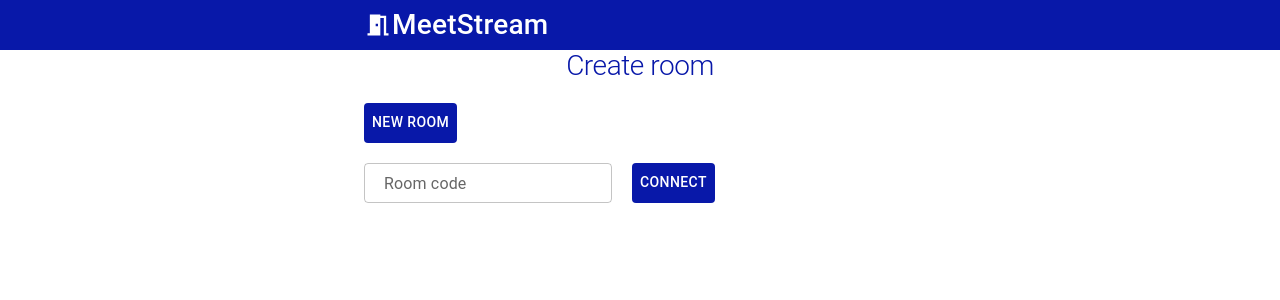
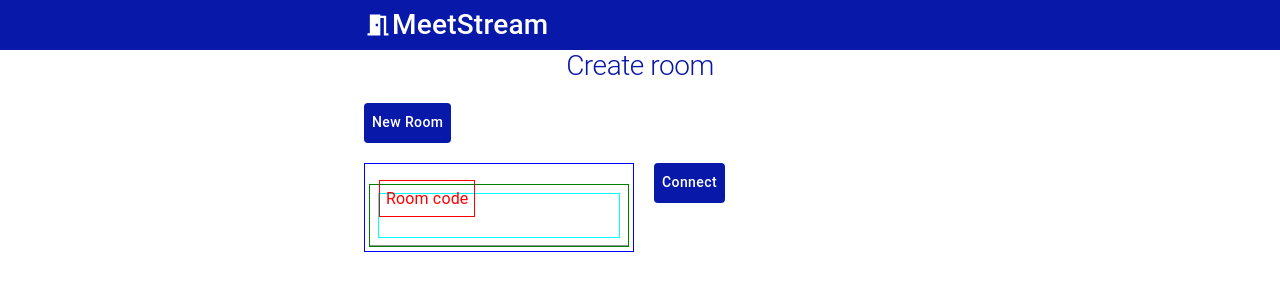
Before and after one commit to Yarzik7/meet-stream, a Next.js app: page / in a window 1280 px wide. Shown: the top 300 px of the page. Built offline with nearby package versions, Linux system fonts and the light colour scheme.

Commit message:
Test manipulations with MUI input

```diff
--- a/src/components/CustomButton/CustomButton.tsx
+++ b/src/components/CustomButton/CustomButton.tsx
@@ -12,6 +12,7 @@ const CustomButton = ({ children, ...props }: ICustomButtonProps) => {
         backgroundColor: "var(--accent-color)",
         color: "var(--primary-text-color)",
         height: 40,
+        textTransform: "Capitalize",
       }}
       {...props}
     >
--- a/src/components/Input/Input.tsx
+++ b/src/components/Input/Input.tsx
@@ -1,5 +1,10 @@
 import React, { useId } from "react";
-import { TextField } from "@mui/material";
+import {
+  // InputBase,
+  FormControl,
+  InputLabel,
+  Input as InputMUI,
+} from "@mui/material";
 
 interface IInputProps {
   label?: string;
@@ -7,18 +12,42 @@ interface IInputProps {
 
 const Input = ({ label }: IInputProps) => {
   const inputId = useId();
+  // console.log(label);
   return (
-    <TextField
-      id={inputId}
-      label={label}
-      slotProps={{
-        inputLabel: { sx: { top: "50%", transform: "translate(20px, -50%)" } },
-        input: {
-          sx: { height: "40px" },
-        },
-      }}
-    />
+    <>
+      <FormControl sx={{ border: "1px solid blue", padding: "4px" }}>
+        <InputLabel
+          htmlFor={inputId}
+          sx={{ color: "red", border: "1px solid red", padding: "6px" }}
+        >
+          {label}
+        </InputLabel>
+        <InputMUI
+          id={inputId}
+          aria-describedby="my-helper-text"
+          sx={{ border: "1px solid green", padding: "8px" }}
+          slotProps={{
+            input: { sx: { border: "1px solid aqua", padding: "10px" } },
+          }}
+        />
+      </FormControl>
+    </>
   );
+  // return (
+  //   <InputBase
+  //     id={inputId}
+  //     sx={{
+  //       padding: "0 10px",
+  //       color: "var(--accent-color)",
+  //       border: "1px solid var(--accent-color)",
+  //       borderRadius: "var(--border-radius)",
+  //       ":focus-within": {
+  //         outline: "2px solid var(--accent-color)",
+  //         outlineOffset: "3px",
+  //       },
+  //     }}
+  //   />
+  // );
 };
 
 export default Input;
```
Also changed, not shown: .eslintrc.json.
